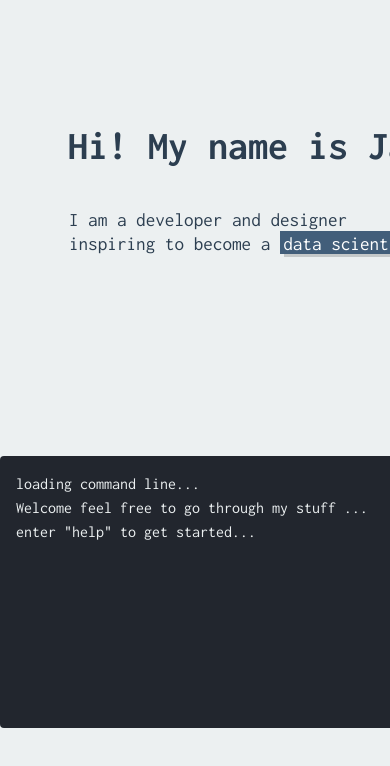
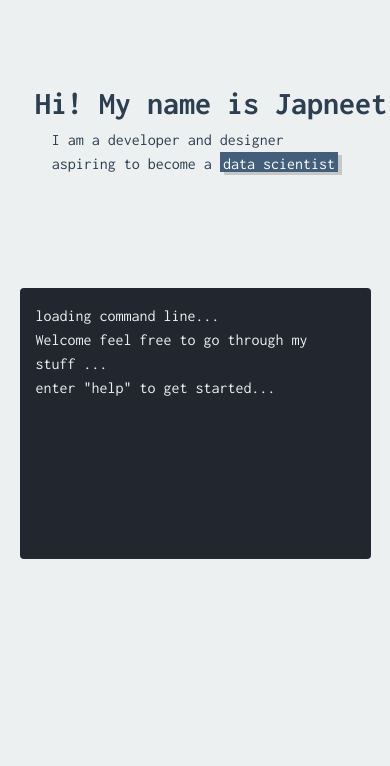
Before and after one commit to japsuchiha/japsuchiha.github.io, a website: page index.html in a window 390 px wide. Drawn offline with nearby package versions, Linux system fonts and the light colour scheme.

Commit message:
responsive

```diff
--- a/index.html
+++ b/index.html
@@ -15,7 +15,7 @@
     <div class="container">
         <div class="intro">
             <p class="name">Hi! My name is Japneet</p>
-            <p class="description">I am a developer and designer<br>inspiring to become a
+            <p class="description">I am a developer and designer<br>aspiring to become a
                  <span class="pro">data scientist</span></p>
         </div>
         <div class="cmd">
--- a/styles/main.css
+++ b/styles/main.css
@@ -25,7 +25,7 @@ html, body{
     color: #2c3e50;
 }
 .description{
-    position: relative;
+
     line-height: 1.5rem;
     font-size: 1.2rem;
     top: 2rem;
@@ -60,6 +60,7 @@ html, body{
     overflow: scroll;
     overflow-x: hidden;
     display: none;
+
 }
 .root{
     margin-top: 5px;
@@ -67,7 +68,9 @@ html, body{
 }
 .input{
     margin-left: 5px;
-    width: auto;
+    width: 400px;
+    display: inline-block;
+    outline-color: #22262e;
     color: turquoise;
 }
 .link{
@@ -76,7 +79,36 @@ html, body{
 }
 
 /* media query */
-@media(max-width:1080px){
+@media(max-width:610px){
+    .container{
+        display: flex;
+        flex-direction: column;
+    }
+    .intro{
+        margin-top: 5rem;
+        display: flex;
+        justify-content: center;
+        align-items: center;
+    }
+    .name{
+        font-size: 2rem;
+    }
+    .description{
+        margin: 0;
+        font-size: 1rem;
+    }
+    .cmd{
+        margin-top: 7rem;
+    }
+    .bash{
+        overflow-x: scroll;
+        width: 90%;
+    }
+    .input{
+        width: 60%;
+    }
+}
+@media (min-width:610px) and (max-width:1080px) {
     .container{
         display: grid;
     }
@@ -84,6 +116,7 @@ html, body{
         margin: 0;
     }
     .description{
+        position: relative;
         left:-2.7rem;
     }
 }
@@ -94,4 +127,7 @@ html, body{
         grid-template-columns: 1.5fr 2fr;
         grid-template-areas: "intro cmd";
     }
+    .description{
+        position: relative;
+    }
 }
```
Also changed, not shown: js/index.js (+0 -23 lines).
